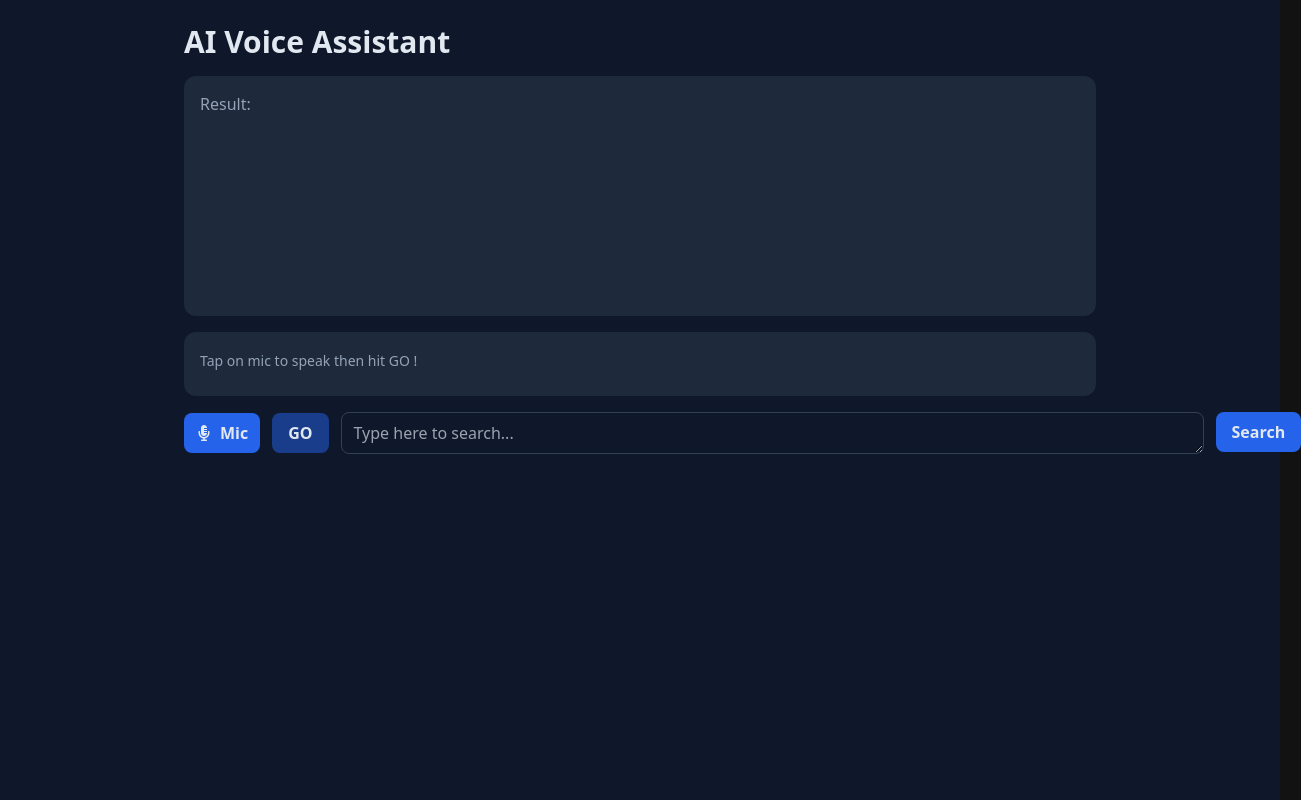
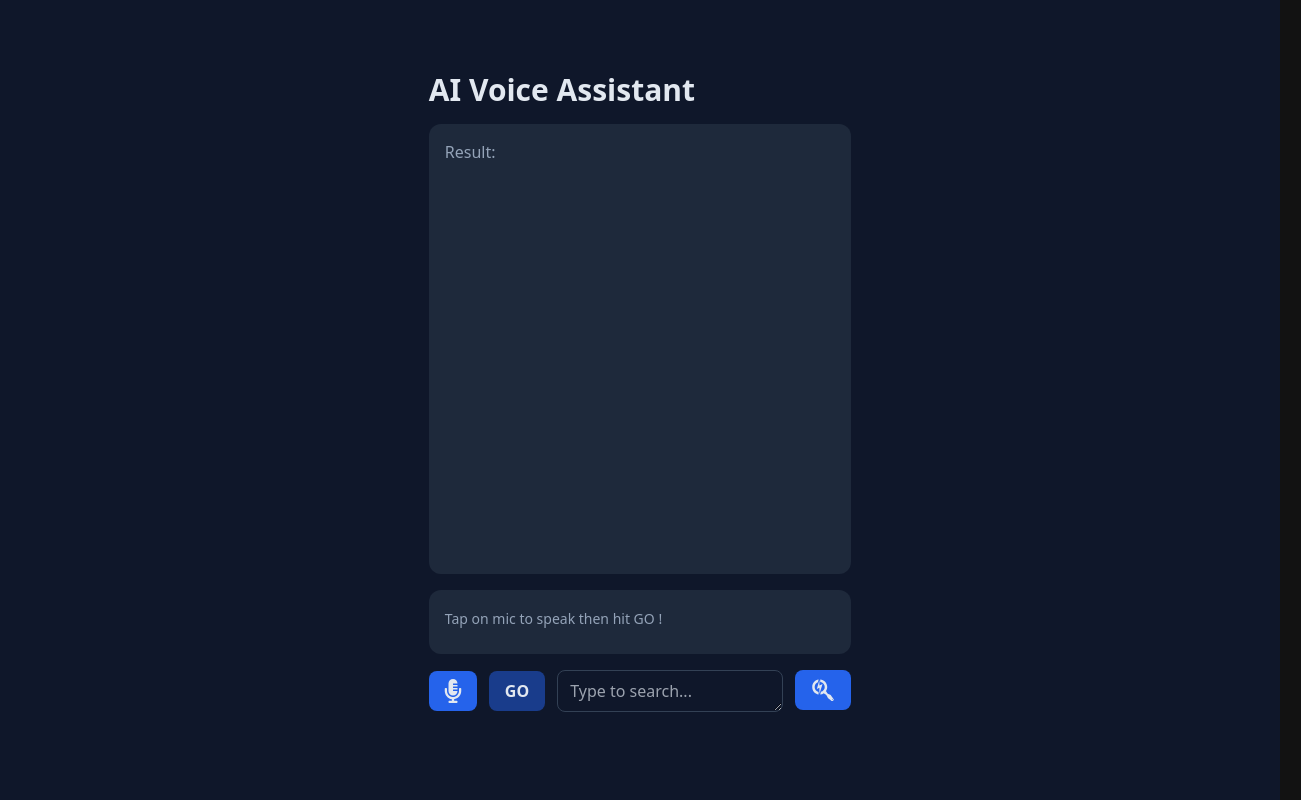
Before and after one commit to imadityagolu/voice-assistant, a React app in the folder frontend/: page / in a window 1280 px wide. Shown: the whole page, 1301 px wide, since content can reach past the window. Built offline with nearby package versions, Linux system fonts and the light colour scheme; the HTML template or start-up script is replaced by a standard one.

Commit message:
working with UI

```diff
--- a/frontend/src/App.jsx
+++ b/frontend/src/App.jsx
@@ -1,6 +1,7 @@
 import { useEffect, useRef, useState } from 'react'
 import './index.css'
-import { FaMicrophoneAlt } from 'react-icons/fa'
+import { FaMicrophoneAlt,FaSearchengin } from 'react-icons/fa'
+import { TbWorldSearch } from "react-icons/tb";
 
 export default function App() {
   const [status, setStatus] = useState('Tap on mic to speak then hit GO !')
@@ -78,13 +79,23 @@ export default function App() {
   }
 
   return (
-    <div className="min-h-screen bg-slate-900 text-slate-200">
+    <div className="min-h-screen bg-slate-900 text-slate-200 flex flex-col justify-center items-center">
       <div className="container-max mx-auto p-6">
         <h1 className="text-3xl font-bold mb-4">AI Voice Assistant</h1>
 
+        {loading && (
+          <div className="inline-flex items-center gap-2 text-slate-400">
+            <svg className="animate-spin h-4 w-4" viewBox="0 0 24 24">
+              <circle cx="12" cy="12" r="10" stroke="currentColor" strokeWidth="4" fill="none" opacity="0.25" />
+              <path d="M4 12a8 8 0 018-8" stroke="currentColor" strokeWidth="4" strokeLinecap="round" />
+            </svg>
+            <span>Thinking…</span>
+          </div>
+        )}
+
         {/* text box */}
         <div className="grid gap-4">
-          <div className="bg-slate-800 rounded-xl p-4 min-h-[240px]">
+          <div className="bg-slate-800 rounded-xl p-4 min-h-[450px] max-h-[450px] overflow-auto">
             <span className="text-slate-400">Result:</span>
             <div className="whitespace-pre-wrap leading-relaxed mt-2">
               {response || ''}
@@ -114,8 +125,7 @@ export default function App() {
             `}
             aria-busy={loading}
           >
-            <FaMicrophoneAlt />
-            <span>Mic</span>
+            <span className="text-[24px]"><FaMicrophoneAlt /></span>
           </button>
           <button
             onClick={() => {
@@ -142,8 +152,7 @@ export default function App() {
               className="flex-1 rounded-lg border border-slate-700 bg-slate-900 text-slate-200 px-3 py-2 min-h-[42px]"
               ref={textInputRef}
               rows={1}
-              cols={89}
-              placeholder="Type here to search..."
+              placeholder="Type to search..."
               disabled={loading}
             />
             <button
@@ -159,20 +168,11 @@ export default function App() {
                 ${loading ? 'bg-blue-600/50 cursor-not-allowed' : 'bg-blue-600 hover:bg-blue-500'}
               `}
             >
-              {loading ? 'Working…' : 'Search'}
+              {loading ? <TbWorldSearch className="text-[24px]" /> : <FaSearchengin className="text-[24px]" />}
             </button>
           </div>
         </div>
 
-        {loading && (
-          <div className="inline-flex items-center gap-2 text-slate-400">
-            <svg className="animate-spin h-4 w-4" viewBox="0 0 24 24">
-              <circle cx="12" cy="12" r="10" stroke="currentColor" strokeWidth="4" fill="none" opacity="0.25" />
-              <path d="M4 12a8 8 0 018-8" stroke="currentColor" strokeWidth="4" strokeLinecap="round" />
-            </svg>
-            <span>Thinking…</span>
-          </div>
-        )}
       </div>
     </div>
   )
```
